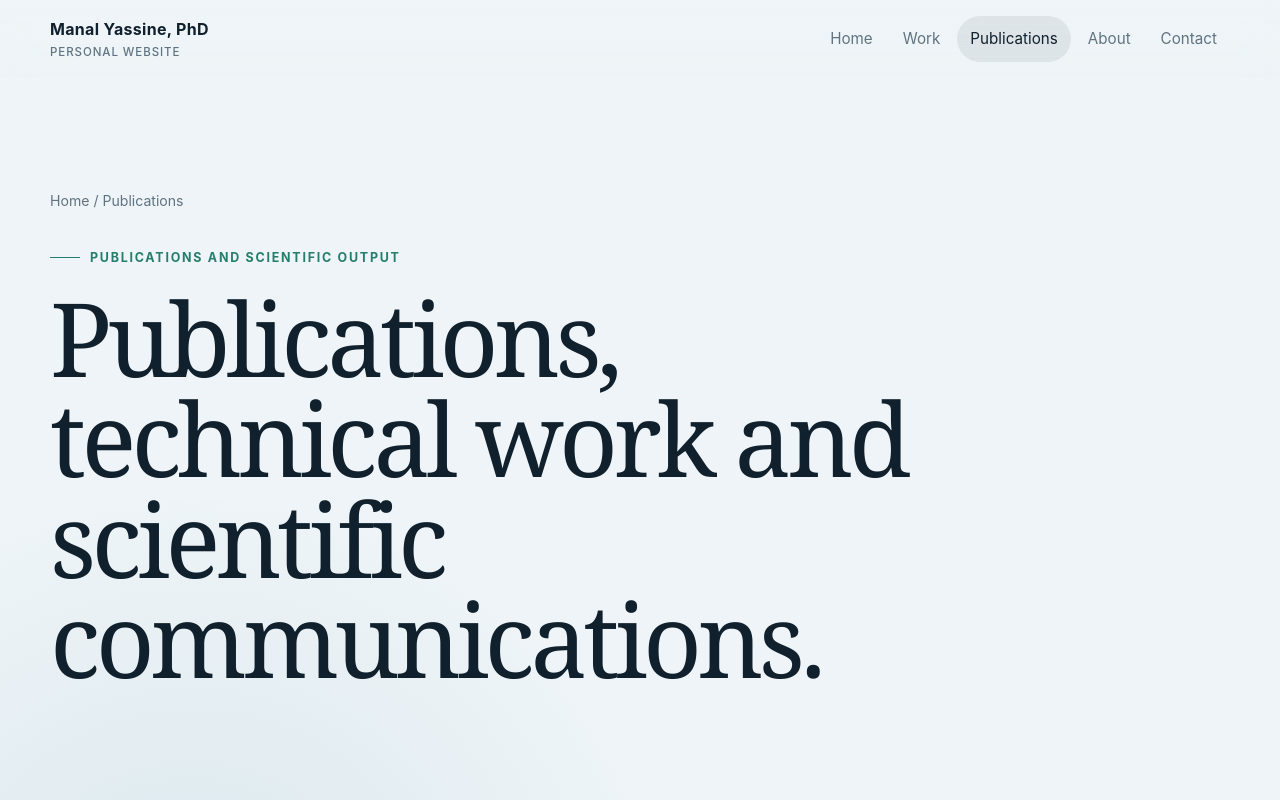
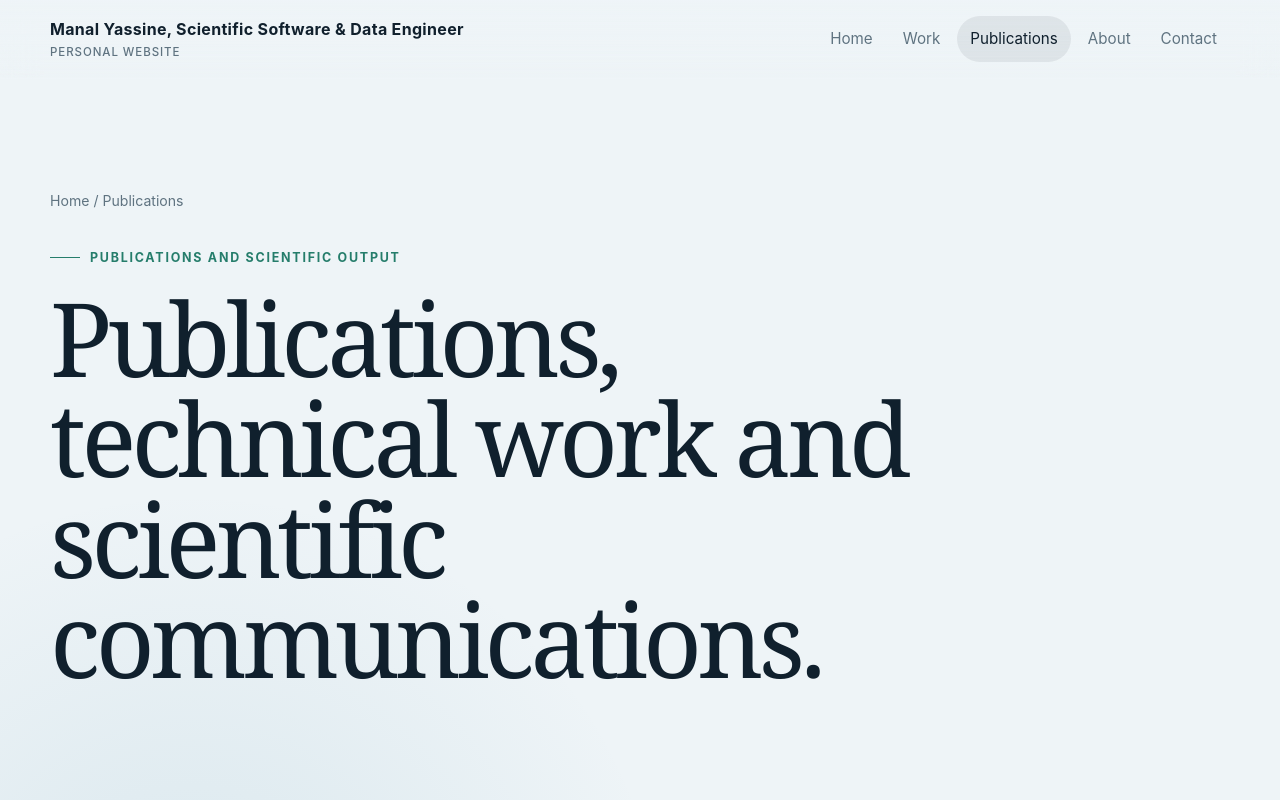
Before and after one commit to mychbib/portfolio, a plain HTML site: page publications.html in a window 1280 px wide. Shown: the top 800 px of the page. Drawn offline with Linux system fonts and the light colour scheme.

Commit message:
updated all

```diff
--- a/publications.html
+++ b/publications.html
@@ -12,7 +12,7 @@
 
 <header class="site-header">
   <div class="shell navbar">
-    <a class="brand" href="index.html">Manal Yassine, PhD<small>Personal website</small></a>
+    <a class="brand" href="index.html">Manal Yassine, Scientific Software & Data Engineer<small>Personal website</small></a>
     <button class="nav-toggle" aria-expanded="false" aria-label="Open navigation">Menu</button>
     <nav class="nav-links" aria-label="Primary"><a href="index.html">Home</a>
 <a href="work.html">Work</a>
```
